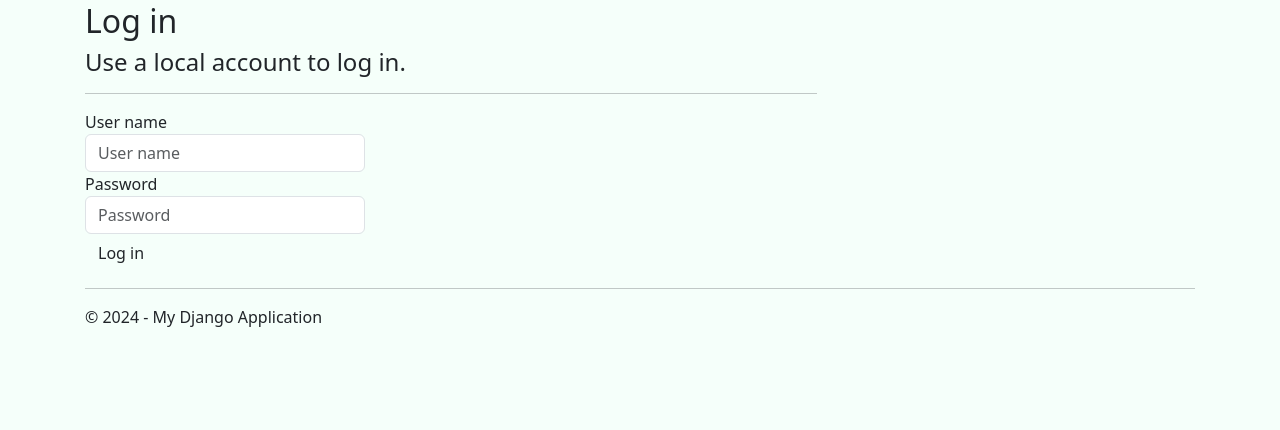
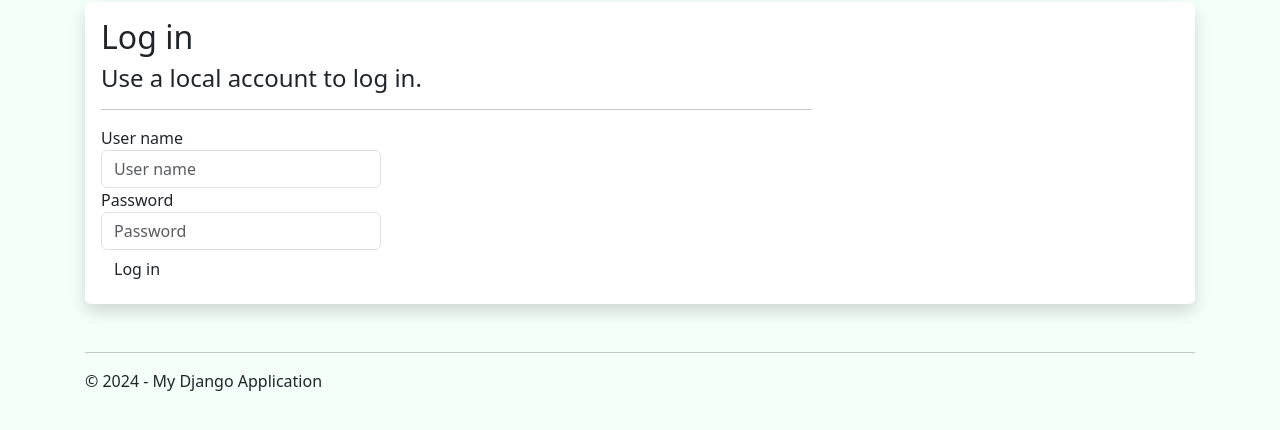
Before and after one commit to s64470/DjangoWebProject-Webplattform, a Django app: page /login/ in a window 1280 px wide. Shown: the part 94-524 px from the top of the page. Run offline with Django 3.2, Linux system fonts and the light colour scheme; some libraries are stand-ins or nearby versions.

Commit message:
login.html styling.

```diff
--- a/DjangoWebProject-Webplattform/app/templates/app/login.html
+++ b/DjangoWebProject-Webplattform/app/templates/app/login.html
@@ -1,7 +1,7 @@
 {% extends "app/layout.html" %}
 
 {% block content %}
-
+<div class="shadow p-3 mb-5 bg-body rounded">
     <h2>{{ title }}</h2>
     <div class="row">
         <div class="col-md-8">
@@ -38,6 +38,7 @@
             <section id="socialLoginForm"></section>
         </div>
     </div>
+</div>
 
 {% endblock %}
 
```
Lines whose indentation alone changed are shown as unchanged.
